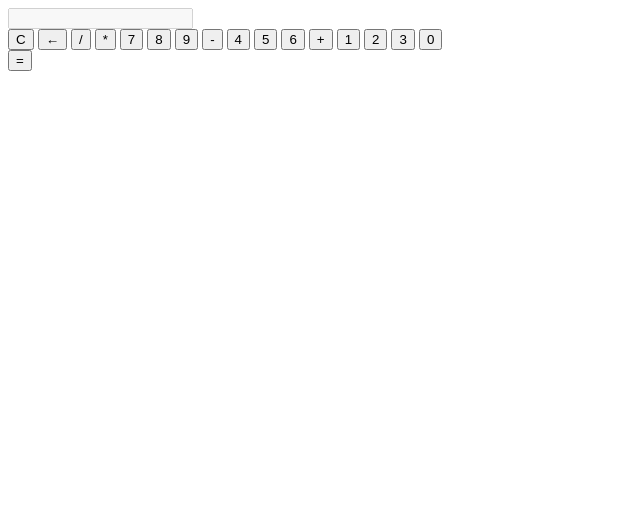
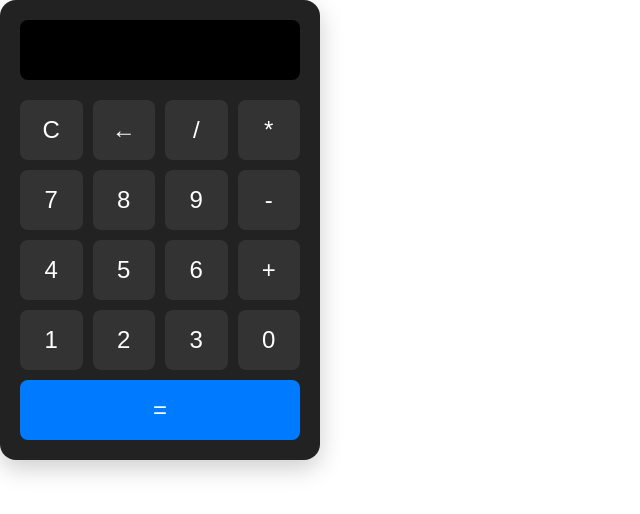
Before and after one commit to antoniocra04/calculator, a plain HTML site: page index.html in a window 1280 px wide. Shown: the whole page, without its empty margins (0-640 px from the left). Drawn offline with Linux system fonts and the light colour scheme.

Commit message:
прописываем стили для калькулятора

```diff
--- a/style.css
+++ b/style.css
@@ -0,0 +1,70 @@
+* {
+    box-sizing: border-box;
+    margin: 0;
+    padding: 0;
+}
+
+.calculator {
+    background: #222;
+    padding: 20px;
+    border-radius: 16px;
+    box-shadow: 0 8px 24px rgba(0, 0, 0, 0.2);
+    width: 320px;
+}
+
+.calculator_display {
+    margin-bottom: 20px;
+}
+
+.display_input {
+    width: 100%;
+    height: 60px;
+    background: #000;
+    color: #0f0;
+    font-size: 2rem;
+    padding: 0 10px;
+    border: none;
+    border-radius: 8px;
+    text-align: right;
+}
+
+.calculator_buttons {
+    display: grid;
+    grid-template-columns: repeat(4, 1fr);
+    grid-gap: 10px;
+}
+
+.button {
+    height: 60px;
+    font-size: 1.5rem;
+    border: none;
+    border-radius: 8px;
+    background: #333;
+    color: #fff;
+    cursor: pointer;
+    transition: background 0.2s;
+}
+
+.button:hover {
+    background: #444;
+}
+
+.equals_button {
+    grid-column: span 4;
+}
+
+.equals_button button {
+    width: 100%;
+    height: 60px;
+    background: #007bff;
+    color: #fff;
+    font-size: 1.5rem;
+    border: none;
+    border-radius: 8px;
+    cursor: pointer;
+    transition: background 0.2s;
+}
+
+.equals_button button:hover {
+    background: #0056b3;
+}
```
Also changed, not shown: index.html (+1 -0 lines).
